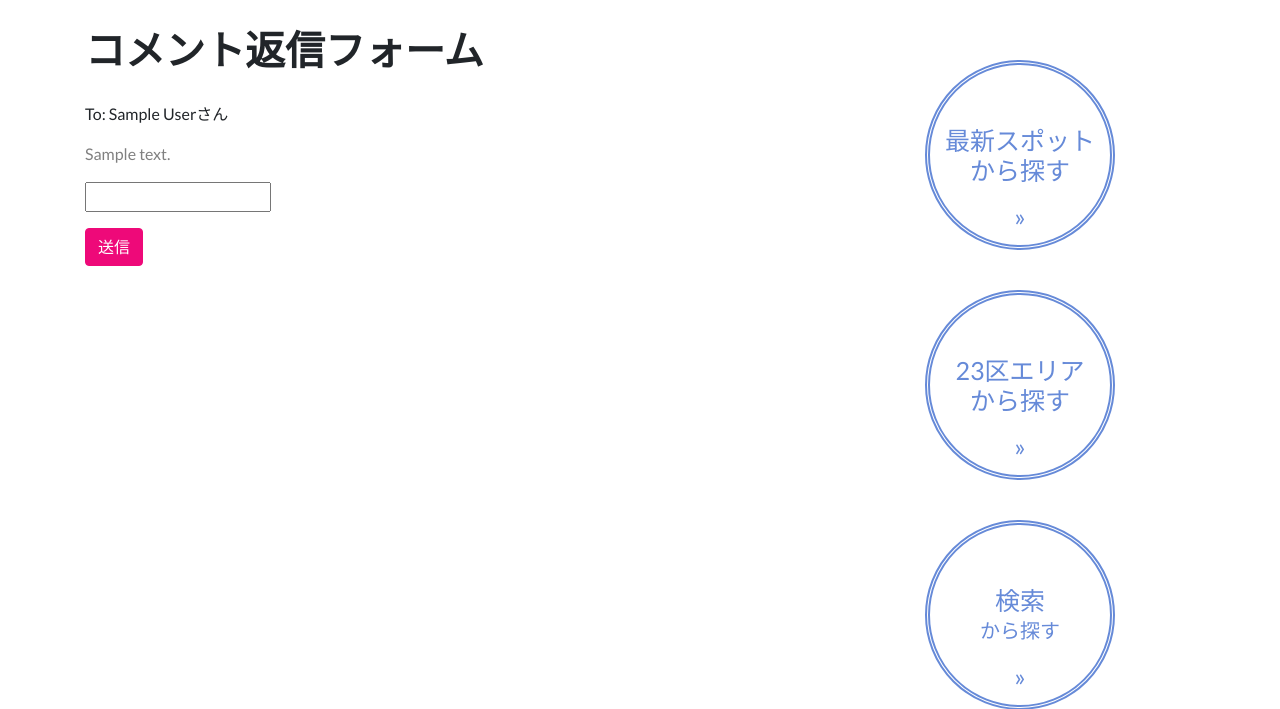
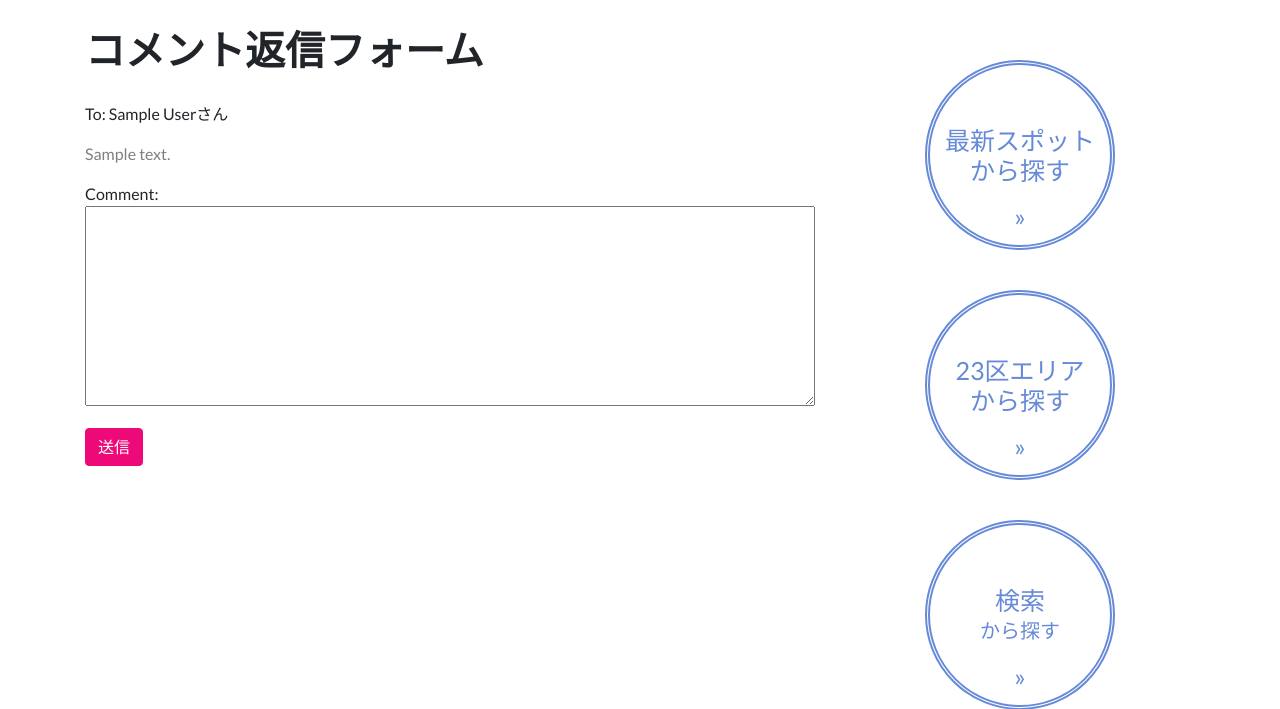
Before and after one commit to gizaju10/django, a Django app: page /blog/reply/1/ in a window 1280 px wide. Shown: the part 70-779 px from the top of the page. Run offline with Django 3.2, Linux system fonts and the light colour scheme; tables that the repository leaves empty hold one stand-in row (values such as "Sample post"); some libraries are stand-ins or nearby versions.

Commit message:
コメント、返信欄の拡張

```diff
--- a/templates/base/base1.html
+++ b/templates/base/base1.html
@@ -27,7 +27,14 @@
     {% block head %}{% endblock %}
   </head>
 
-  <style></style>
+  <style>
+    /* コメント欄 */
+    .textarea {
+      width: 100%;
+      max-width: 1000px;
+      height: 200px;
+    }
+  </style>
 
   <body>
 	<div id="wrapper">
--- a/templates/blog/comment_form.html
+++ b/templates/blog/comment_form.html
@@ -9,7 +9,10 @@
       <p>To:「{{ post.title }}」</p>
       <p>User:　{{ user.username }}</p>
       <form method="POST">{% csrf_token %}
-        <p><input  class='textarea' type='text' name='text'></p>
+
+      <!-- コメントテキスト欄   -->
+      <p>Comment:<textarea class='textarea' name="text" cols="10" rows="2" wrap="hard" maxlength="1000"></textarea></p>
+
         <input type='hidden' name='author' value='{{ user.username }}'>
         {% if user.is_authenticated %}
         <button type="submit" class="btn btn-primary">送信</button>
--- a/templates/blog/reply_form.html
+++ b/templates/blog/reply_form.html
@@ -10,7 +10,10 @@
       <p>To: {{ comment.author }}さん</p>
       <p class="text-black-50">{{ comment.text|linebreaksbr }}</p>
       <form method="POST">{% csrf_token %}
-        <p><input type='text' name='text'></p>
+
+        <!-- 返信テキスト欄   -->
+        <p>Comment:<textarea class='textarea' name="text" cols="10" rows="2" wrap="hard" maxlength="1000"></textarea></p>
+
         <input type='hidden' name='author' value='{{ user.username }}'>
         {% if user.is_authenticated %}
         <button type="submit" class="btn btn-primary">送信</button>
```
